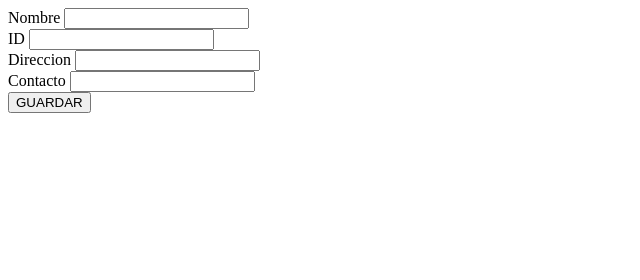
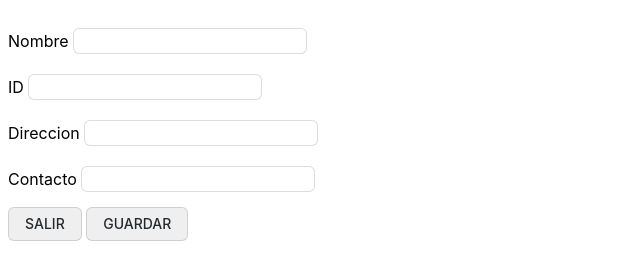
Before and after one commit to pedrofmu/facturacion_facil, an Electron app: page src/views/create_subject/receptor.html in a window 800 px wide. Shown: the whole page, without its empty margins (0-640 px from the left). Drawn offline with Linux system fonts and the light colour scheme; no server answers.

Commit message:
create subject improved

```diff
--- a/src/views/create_subject/emisor.js
+++ b/src/views/create_subject/emisor.js
@@ -13,3 +13,7 @@ document.getElementById("save_btn").addEventListener("click", async () => {
     alert(error);
   }
 });
+
+document.getElementById("exit_btn").addEventListener("click", async () => {
+  window.close();
+});
--- a/src/views/create_subject/receptor.html
+++ b/src/views/create_subject/receptor.html
@@ -1,9 +1,11 @@
 <!DOCTYPE html>
 <html lang="es">
+
 <head>
   <meta charset="UTF-8" />
   <title>RECEPTOR NUEVO</title>
 
+  <link rel="stylesheet" href="../common_styles.css" />
   <link rel="stylesheet" href="subject.css" />
 
   <script defer src="receptor.js"></script>
@@ -12,20 +14,24 @@
 <body>
   <div>
     <label>Nombre</label>
-      <input id="nombre_input" type="text"></input>
+    <input id="nombre_input" class="input" type="text"></input>
   </div>
   <div>
     <label>ID</label>
-      <input id="id_input" type="text"></input>
+    <input id="id_input" class="input" type="text"></input>
   </div>
   <div>
     <label>Direccion</label>
-      <input id="direccion_input" type="text"></input>
+    <input id="direccion_input" class="input" type="text"></input>
   </div>
   <div>
     <label>Contacto</label>
-      <input id="contacto_input" type="text"></input>
+    <input id="contacto_input" class="input" type="text"></input>
   </div>
+  <div class="bottom_btns">
+    <button id="exit_btn" type="button">SALIR</button>
     <button id="save_btn" type="button">GUARDAR</button>
+  </div>
 </body>
+
 </html>
--- a/src/views/create_subject/receptor.js
+++ b/src/views/create_subject/receptor.js
@@ -9,7 +9,11 @@ document.getElementById("save_btn").addEventListener("click", async () => {
   try {
     await createPerson("receptor", nombre.value, id.value, direccion.value, contacto.value);
     alert("Se ha guardado correctamente el receptor");
-  }catch (error) {
+  } catch (error) {
     alert(error);
   }
 });
+
+document.getElementById("exit_btn").addEventListener("click", async () => {
+  window.close();
+});
--- a/src/views/create_subject/subject.css
+++ b/src/views/create_subject/subject.css
@@ -0,0 +1,7 @@
+body {
+  font-family: -apple-system, system-ui, "Segoe UI", Helvetica, Arial, sans-serif, "Apple Color Emoji", "Segoe UI Emoji";
+}
+
+.bottom_btns {
+  margin-top: 15px;
+}
```
Also changed, not shown: src/views/create_subject/emisor.html (+10 -4 lines). Lines whose indentation alone changed are shown as unchanged.
